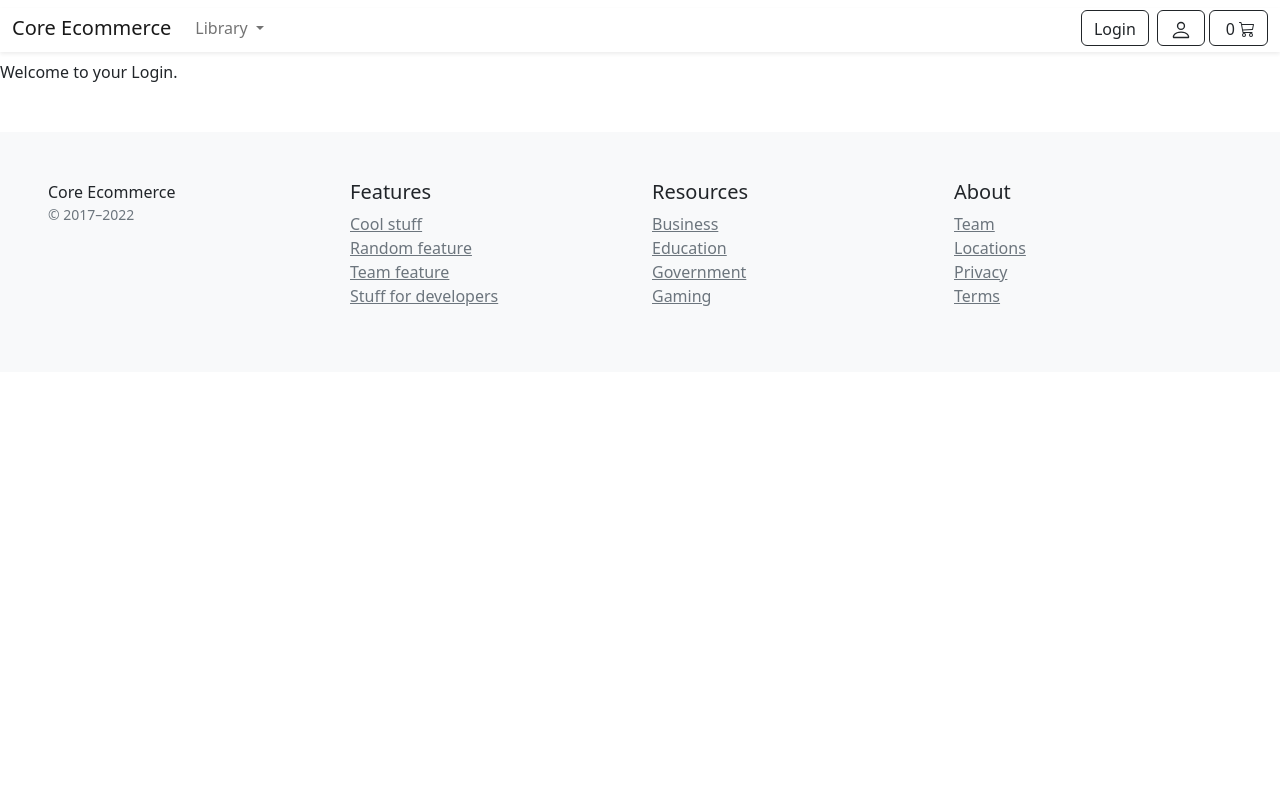
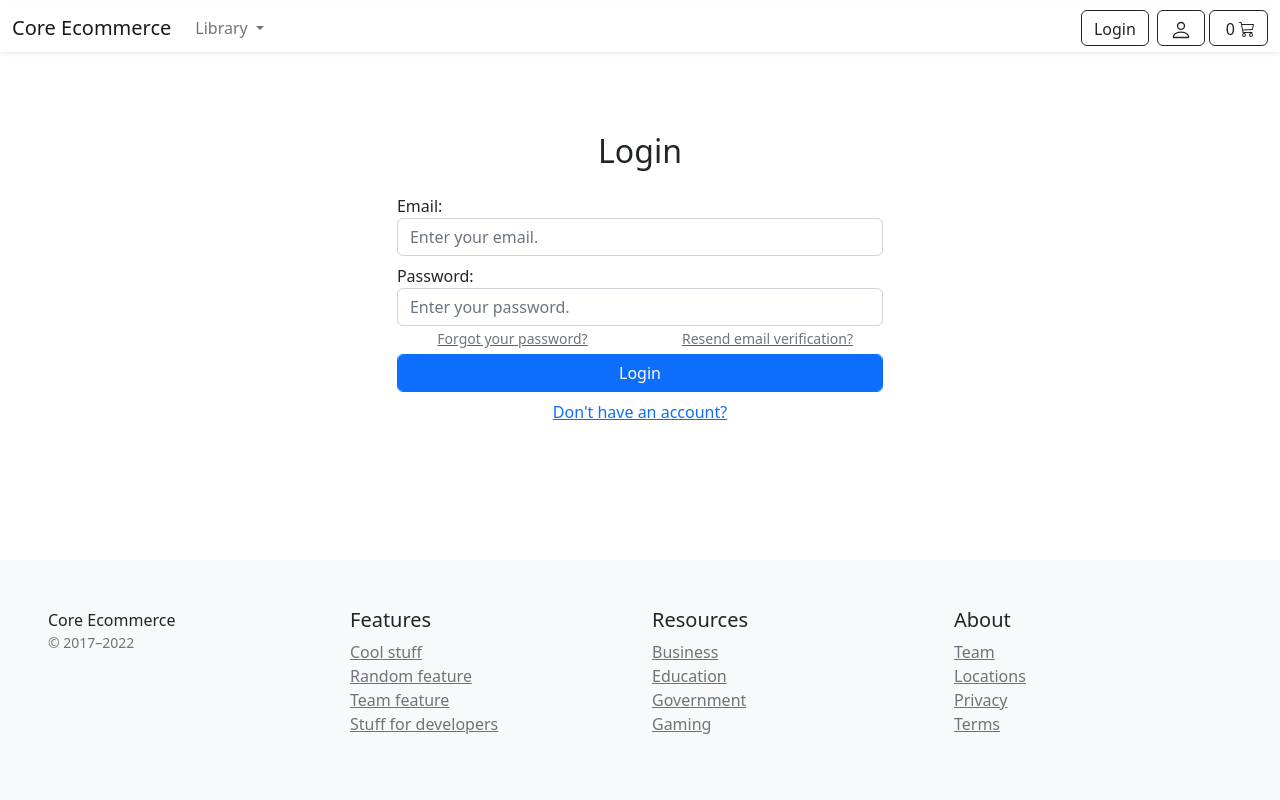
Before and after one commit to AbhinasRegmi/ecommerce, a Django app: page /accounts/login/ in a window 1280 px wide. Run offline with Django 4.2, Linux system fonts and the light colour scheme; data that the repository does not hold is empty; some libraries are stand-ins or nearby versions.

Commit message:
Login View Almost Complete as password reset, resend email verification are remaining

```diff
--- a/accounts/forms.py
+++ b/accounts/forms.py
@@ -1,6 +1,6 @@
 from django import forms
 from django.core.exceptions import ValidationError
-
+from django.contrib.auth import authenticate
 from .models import UserBase
 
 
@@ -101,3 +101,49 @@ class RegistrationForm(forms.Form):
         )
 
         return user
+
+
+class LoginForm(forms.Form):
+
+    email = forms.EmailField(
+        label='Email',
+        required=True,
+        max_length=50,
+        widget=forms.TextInput(
+            attrs={
+                'class': 'form-control',
+                'placeholder': 'Enter your email.'
+            }
+        )
+    )
+
+    password = forms.CharField(
+        label='Password',
+        required=True,
+        widget=forms.PasswordInput(
+            attrs={
+                'class': 'form-control',
+                'placeholder': 'Enter your password.'
+            }
+        )
+    )
+
+    def clean(self):
+        data = super().clean()
+
+        email = data.get('email')
+        password = data.get('password')
+
+
+        self.user = authenticate(email=email, password=password, is_active=True)
+
+        if not self.user:
+            self.add_error(
+                field='email',
+                error="Enter correct credentials. Are you sure you're verified?"
+            )
+
+        return data
+
+    def get_user(self):
+        return self.user
--- a/accounts/urls.py
+++ b/accounts/urls.py
@@ -1,12 +1,13 @@
 from django.urls import path
 
-from .views import RegistrationView, LoginView, DashboardView, activate_view
+from .views import RegistrationView, LoginView, DashboardView, activate_view, LogoutView
 
 app_name = 'accounts'
 urlpatterns = [
 
     path('registration/', RegistrationView.as_view(), name='registration'),
     path('login/', LoginView.as_view(), name='login'),
+    path('logout/', LogoutView.as_view(), name='logout'),
     path('dashboard/', DashboardView.as_view(), name='dashboard'),
     path('activate/<str:uid>/<str:token>', activate_view, name='activate'),
 ]
--- a/accounts/views.py
+++ b/accounts/views.py
@@ -1,13 +1,14 @@
 from django.contrib import messages
 from django.contrib.auth.mixins import LoginRequiredMixin
+from django.contrib.auth import login, logout
 from django.http import HttpResponseRedirect, HttpResponse
 from django.shortcuts import redirect
 from django.urls import reverse_lazy
 from django.utils.encoding import force_str
 from django.utils.http import urlsafe_base64_decode
-from django.views.generic import FormView, TemplateView
+from django.views.generic import FormView, TemplateView, View
 
-from .forms import RegistrationForm
+from .forms import RegistrationForm, LoginForm
 from .tasks import SendVerificationToken
 from .models import UserBase
 from .token import account_verfication_token
@@ -43,9 +44,29 @@ class RegistrationView(FormView):
             messages.error(request=self.request, message='Please ensure the fields are correct.')
             return redirect(reverse_lazy('accounts:registration'))
 
+class LogoutView(View):
+    def dispatch(self, request, *args, **kwargs):
+        logout(request)
+        return HttpResponseRedirect(reverse_lazy('accounts:login'))
 
-class LoginView(TemplateView):
+class LoginView(FormView):
     template_name = 'accounts/login.html'
+    form_class = LoginForm
+
+    def get(self, request, *args: str, **kwargs):
+
+        if request.user.is_authenticated:
+            return HttpResponseRedirect(reverse_lazy('accounts:dashboard'))
+
+        return super().get(request, *args, **kwargs)
+
+    def form_valid(self, form):
+
+        if form.is_valid():
+            #if the form is valid the credentials are correct
+            login(self.request, form.get_user())
+            return HttpResponseRedirect(reverse_lazy('accounts:dashboard'))
+
 
 
 class DashboardView(LoginRequiredMixin, TemplateView):
--- a/templates/accounts/dashboard.html
+++ b/templates/accounts/dashboard.html
@@ -7,6 +7,8 @@
 
 {% block content %}
 
-    Welcome to your dashboard.
+    <h1 class="text-center">Hi! {{user.username}}</h1>
+
+        <h2 class="text-center">Welcome to your dashboard.</h2>
 
 {% endblock %}
--- a/templates/accounts/login.html
+++ b/templates/accounts/login.html
@@ -7,6 +7,65 @@
 
 {% block content %}
 
-    Welcome to your Login.
+<style>
+    ul{
+        list-style: none;
+    }
+
+    .errorlist{
+
+        padding-left: 0px;
+        padding-bottom: 0px;
+    }
+</style>
+
+<div class="container-fluid">
+    <div class="row no-gutter">
+        <div class="col-md-12">
+            <div class="login d-flex py-5 align-items-center">
+                <div class="container">
+                    <div class="row">
+                        <div class="col-12 col-lg-7 mx-auto">
+
+
+                            <form method="post" class="rounded mx-auto col-lg-10 p-4">
+                                {% csrf_token %}
+
+                                <div class="text-center">
+                                    <h2 class="font-weight-bold mb-2">Login</h2>
+                                    <p class="mb-4"></p>
+                                </div>
+
+
+                                {% for field in form %}
+
+                                    <div class="mt-2">
+                                        {% if field.errors %}
+                                            <div class="alert alert-danger align-self-center pb-0" role="alert">{{field.errors}}</div>
+                                        {% endif %}
+                                        {{field.label}}:
+                                        {{field}}
+                                    </div>
+                                {% endfor %}
+
+                                <p class="row mb-1">
+                                    <a class="col-6 text-center" href="#reset"><small class="text-muted">Forgot your password?</small></a>
+                                    <a class='col-6 text-center' href="#resend"><small class="text-muted">Resend email verification?</small></a>
+                                </p>
+
+                                <button type="submit" class="form-control btn btn-primary">Login</button>
+
+                                <p class="text-center mt-2">
+                                    <a href="{% url 'accounts:registration' %}">Don't have an account?</a>
+                                </p>
+                            </form>
+                        </div>
+                    </div>
+                </div>
+            </div>
+        </div>
+    </div>
+</div>
+
 
 {% endblock %}
--- a/templates/base.html
+++ b/templates/base.html
@@ -80,7 +80,7 @@
 
             {% if user.is_authenticated %}
             <a
-            href="#loout"
+            href="{% url 'accounts:logout' %}"
             type="button"
             role="button"
             class="btn btn-outline-dark pb-1 mx-1">
```
